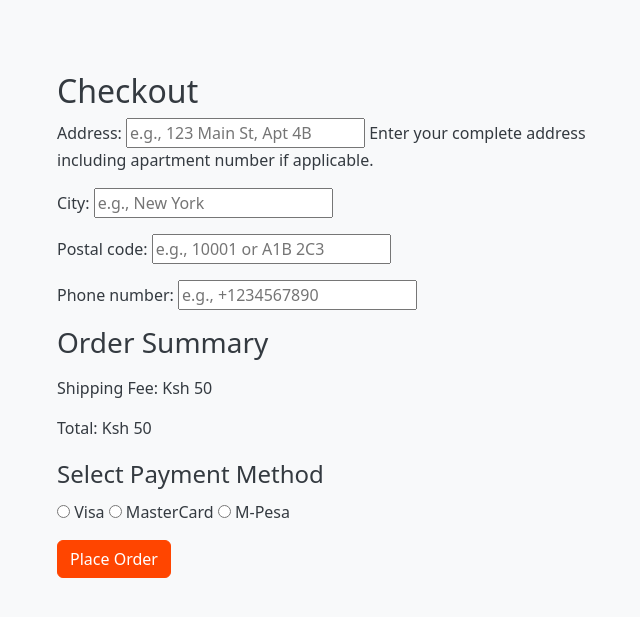
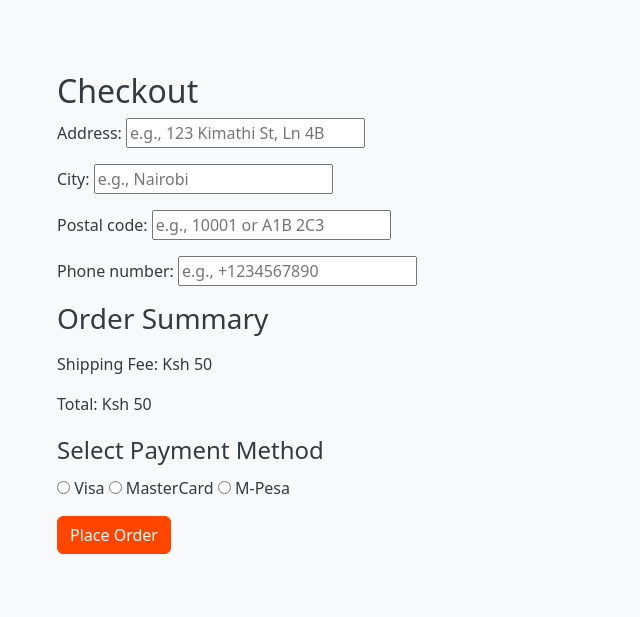
Before and after one commit to Austinkuria/E-commerce-Site, a Django app: page /checkout/ in a window 1280 px wide. Shown: the top 617 px of the page, without its empty margins (37-677 px from the left). Run offline with Django 5.2, Linux system fonts and the light colour scheme; a user stored in the database is signed in; data comes from the database, SQL or seed files in the repository; both versions use the stored data as it was after the commit.

Commit message:
latest update

```diff
--- a/ecommerce/ecommerce/settings.py
+++ b/ecommerce/ecommerce/settings.py
@@ -136,7 +136,7 @@ MEDIA_ROOT = os.path.join(BASE_DIR, 'media')
 DEFAULT_AUTO_FIELD = 'django.db.models.BigAutoField'
 
 LOGIN_REDIRECT_URL = '/' # Redirect after successful login
-LOGOUT_REDIRECT_URL = '/'  # Redirects to the home page after logout
+# LOGOUT_REDIRECT_URL = 'login'  # Redirects to the login page after logout
 
 # LOGGING = {
 #     'version': 1,
--- a/ecommerce/myapp/forms.py
+++ b/ecommerce/myapp/forms.py
@@ -98,10 +98,9 @@ class CheckoutForm(forms.Form):
         max_length=255,
         validators=[RegexValidator(
             r'^[a-zA-Z0-9\s,.-]+$',
-            'Enter a valid address. For example: 123 Main St, Apt 4B.'
+            'Enter a valid address. For example: 123 Kimathi St, Ln 4B.'
         )],
-        widget=forms.TextInput(attrs={'placeholder': 'e.g., 123 Main St, Apt 4B'}),  # Placeholder text for address input
-        help_text='Enter your complete address including apartment number if applicable.',  # Help text for users
+        widget=forms.TextInput(attrs={'placeholder': 'e.g., 123 Kimathi St, Ln 4B'}),  # Placeholder text for address input
         error_messages={
             'required': 'Address is required.',  # Error message if the address field is left empty
             'max_length': 'Address cannot exceed 255 characters.',  # Error message if the address is too long
@@ -112,9 +111,9 @@ class CheckoutForm(forms.Form):
         max_length=100,
         validators=[RegexValidator(
             r'^[a-zA-Z\s]+$',
-            'Enter a valid city name. For example: New York.'
+            'Enter a valid city name. For example: Nairobi.'
         )],
-        widget=forms.TextInput(attrs={'placeholder': 'e.g., New York'}),  # Placeholder text for city input
+        widget=forms.TextInput(attrs={'placeholder': 'e.g., Nairobi'}),  # Placeholder text for city input
         error_messages={
             'required': 'City is required.',  # Error message if the city field is left empty
             'max_length': 'City name cannot exceed 100 characters.',  # Error message if the city name is too long
--- a/ecommerce/myapp/urls.py
+++ b/ecommerce/myapp/urls.py
@@ -1,5 +1,6 @@
 from django.urls import path
 from . import views
+
 
 urlpatterns = [
     path('', views.products_view, name='index'),
@@ -7,6 +8,7 @@ urlpatterns = [
     path('profile/', views.profile, name='profile'),
     path('login/', views.login_view, name='login'),
     path('signup/', views.signup_view, name='signup'),
+    path('log_out/', views.log_out, name='log_out'),
     path('some-page/', views.some_view, name='some_view'),
     path('add_to_cart/', views.add_to_cart, name='add_to_cart'),
     path('remove_from_cart/', views.remove_from_cart, name='remove_from_cart'),
--- a/ecommerce/myapp/views.py
+++ b/ecommerce/myapp/views.py
@@ -1,7 +1,7 @@
 from django.shortcuts import render, get_object_or_404, redirect
 from django.http import JsonResponse, HttpResponseBadRequest,HttpResponseRedirect
 from django.contrib import messages
-from django.contrib.auth import authenticate, login
+from django.contrib.auth import authenticate, login,logout
 from django.contrib.auth.decorators import login_required
 from django.views.decorators.csrf import csrf_protect
 from .models import Product, Cart, CartItem, Order, OrderItem, Profile, Payment, ShippingDetails
@@ -248,7 +248,12 @@ def some_view(request):
         request.session['next_page'] = request.path  # Save current path to session
         return redirect('login')  # Redirect unauthenticated users to login page
 
-
+# View to handle logout
+def log_out(request):
+    if request.method == 'POST':
+        logout(request)
+        return redirect('index')  # Redirects to the index page after logout
+    return render(request, 'log_out.html')
 # View to check if a user is logged in
 def is_logged_in(request):
     return JsonResponse({'is_authenticated': request.user.is_authenticated})  # Return authentication status as JSON
--- a/ecommerce/static/css/styles.css
+++ b/ecommerce/static/css/styles.css
@@ -32,6 +32,7 @@ body {
     color: #ffc107 !important; /* Yellow color on hover for a visual highlight */
     border-radius: 5px; /* Rounded corners on hover for a soft effect */
 }
+
 
 /* Button styles */
 .btn-primary {
@@ -293,6 +294,11 @@ body {
 .form-group {
     margin-bottom: 1em; /* Space between form fields */
 }
+/* Ensure the navigation item displays as a block or inline-block */
+.nav-item {
+    display: inline-block;
+    margin-left: 15px; /* Adjust spacing between nav items as needed */
+}
 
 /* Responsive styles for Forms: Adjustments for smaller screens */
 @media (max-width: 767.98px) {
--- a/ecommerce/templates/checkout.html
+++ b/ecommerce/templates/checkout.html
@@ -13,7 +13,7 @@
             <h3>Order Summary</h3>
             <ul>
                 {% for item in cart_items %}
-                    <li>{{ item.quantity }} x {{ item.product.name }}: ${{ item.get_total_price }}</li>
+                    <li>{{ item.quantity }} x {{ item.product.name }}: Ksh {{ item.get_total_price }}</li>
                 {% endfor %}
             </ul>
             <p>Shipping Fee: Ksh {{ shipping_fee }}</p>
```
Also changed, not shown: ecommerce/templates/index.html (+2 -5 lines), ecommerce/templates/log_out.html (added, +18 -0 lines), ecommerce/templates/registration/logged_out.html (deleted, +0 -15 lines), ecommerce/db.sqlite3.
